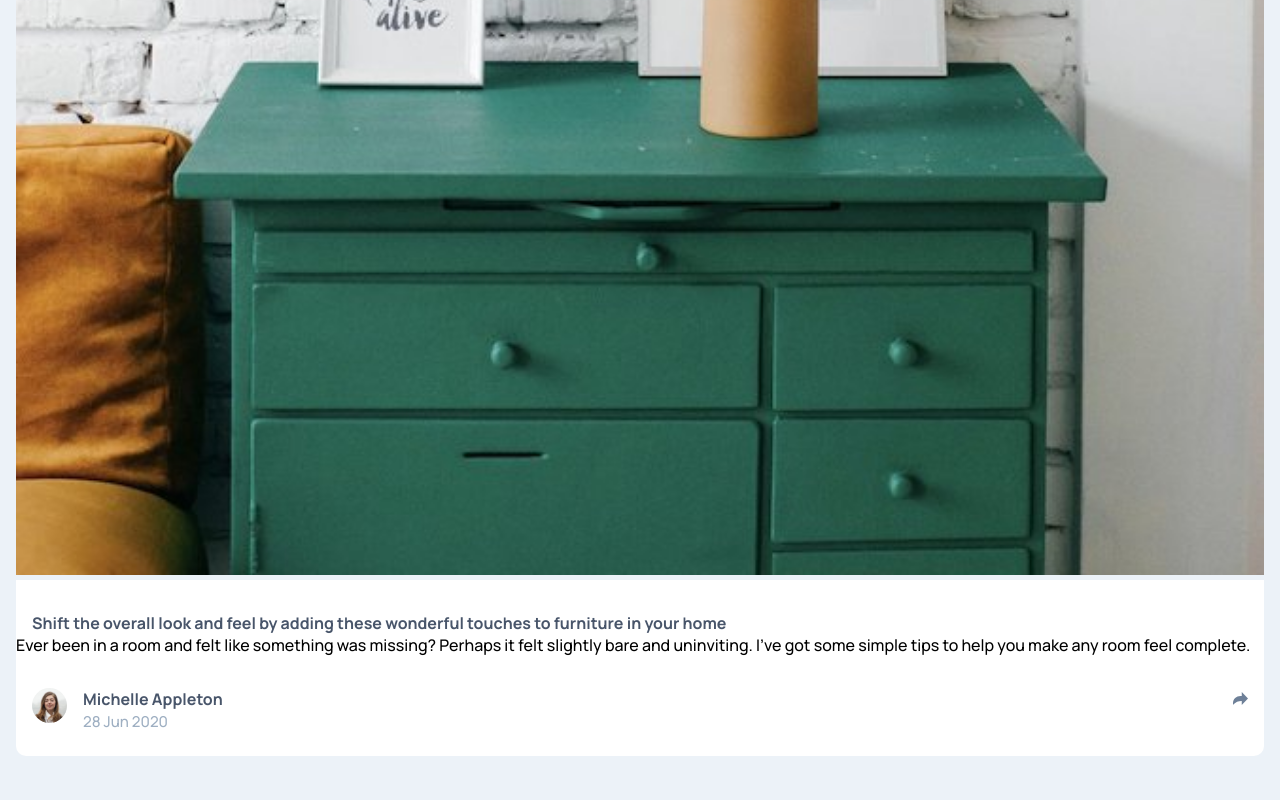
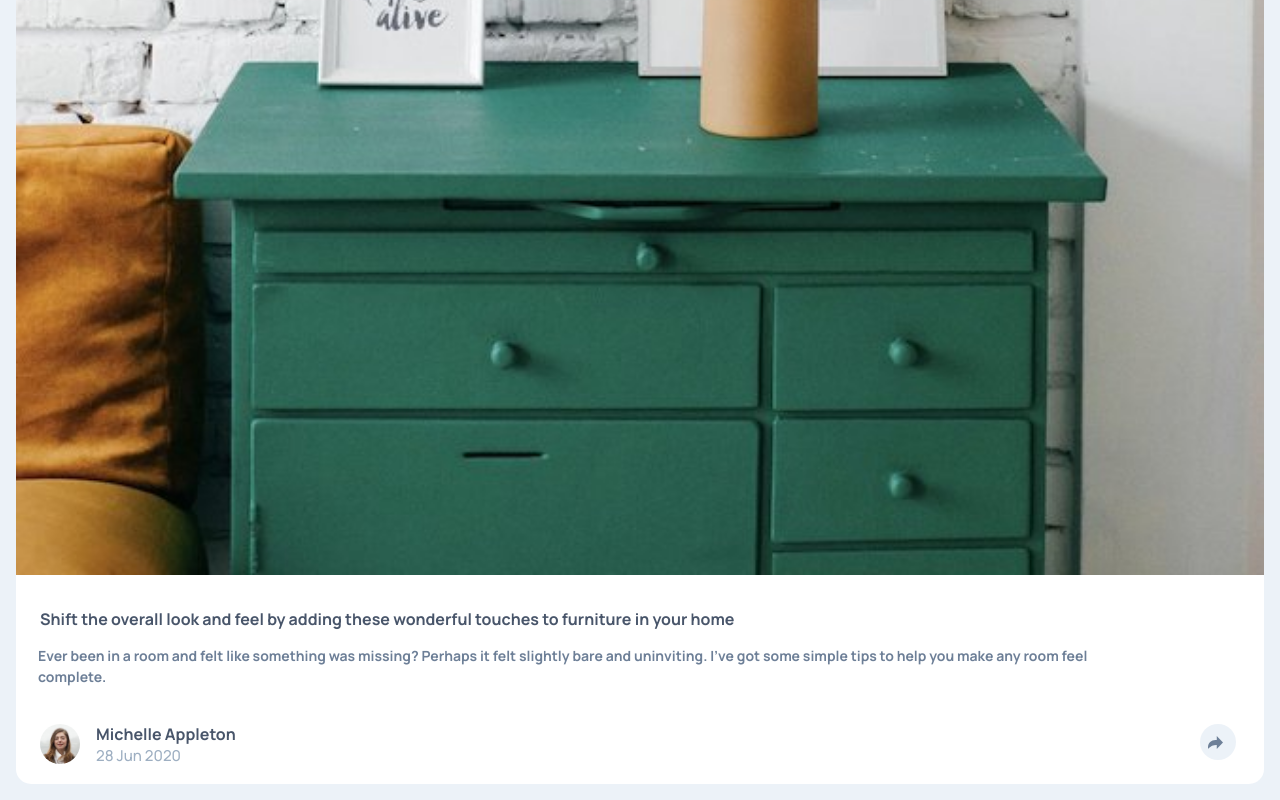
Before and after one commit to Theophilus43/Article-preview-component, a plain HTML site: page index.html in a window 1280 px wide. Shown: the part 439-1239 px from the top of the page. Before the commit the page ends 1211 px from the top, so only its background shows below. Drawn offline with Linux system fonts and the light colour scheme.

Commit message:
added more functionality to this project

```diff
--- a/css/styles.css
+++ b/css/styles.css
@@ -79,12 +79,7 @@ span{
     border-radius: 16px;
 }
 
-p{
-    color: var(--Desaturated-Dark-Blue);
-    padding: 1em 0 2em 1em;
-    font-size: 14px;
-    line-height: 1.4em;
-}
+
 
 @media (min-width: 500px) {
     .flex{
@@ -109,15 +104,20 @@ p{
 
 body{
     background-color: var(--Light-Grayish-Blue);
+    display: block;
 }
 
 .container {
     margin: 1em;
     font-family: 'Manrope', sans-serif;
+
 }
 
 .big-image {
+    display: block;
     width: 100%;
+    border-top-left-radius: 15px;
+    border-top-right-radius: 15px;
 }
 
 .move {
@@ -130,31 +130,30 @@ body{
 }
 
 
-
-
-
 .michelle {
-    width: 35px;
-    height: 35px;
+    width: 40px;
+    height: 40px;
     border-radius: 50px;
 }
 
-.features{
+.features {
+    padding-left: 0.5em;
+    border-bottom-left-radius: 15px;
+    border-bottom-right-radius: 15px;
     background-color: white;
-    border-bottom-left-radius: 10px;
-    border-bottom-right-radius: 10px;
 }
 
 .info{
    display: flex;
    justify-content: space-between;
-   margin: 2em 1em 0 1em;
-   padding-bottom: 1.5em;
+   margin: 1em 1em 0 1em;
+
 }
 
 .float {
     float: right;
-    margin-left: 1em
+    margin-left: 1em;
+    line-height: 1.3em;
 }
 
 h4{
@@ -164,8 +163,20 @@ h4{
 h3{
     color: var(--Very-Dark-Grayish-Blue);
     font-size: 16px;
-    font-weight: 700;
+    font-weight: bold;
     padding: 2em 0 0 1em;
+    width: 90%;
+    line-height: 1.5em;
+}
+
+p{
+    color: var(--Desaturated-Dark-Blue);
+    padding: 1em 0 1.5em 1em;
+    font-weight: 550;
+    font-size: 14px;
+    line-height: 1.4em;
+    width: 90%;
+    line-height: 1.5em;
 }
 
 span {
@@ -174,15 +185,20 @@ span {
     font-weight: normal;
 }
 
-.top-section{
-    background-color: red;
+.js-top-section{
+    background-color: var(--Very-Dark-Grayish-Blue);
     display: flex;
-    margin: 0;
-    padding: 0
 }
+
+
 
 .good {
     display: flex;
+}
+
+.contain{
+    width: 60px;
+    height: 60px;
 }
 
 .icons {
@@ -194,24 +210,16 @@ span {
 }
 
 .js-icon {
-    width:50px;
-    height: 50px;
-    margin: 1em;
+    padding-left: 3px
 }
 
-.return {
-    background-color: green;
-    border-radius: 100%;
-    margin: 1em 0;
-    width: 30px;
-    height: 30px;
-    position: absolute;
-    right: 2em;
-}
 
-.class-button {
-    width: 35px;
-    height: 35px;
+.share-button {
+    width: 60%;
+    height: 60%;
+    margin: 0 Auto;
     border: none;
-    border-radius: 50px;
+    border-radius: 20px;
+    padding: 0.5em;
+    background-color: var(--Light-Grayish-Blue);
 ;}
--- a/index.html
+++ b/index.html
@@ -22,11 +22,11 @@
 <body>
   <div class="container">
     <img class="big-image" src="images/drawers.jpg" alt="">
-
     <div class="features">
 
             <h3>Shift the overall look and feel by adding these wonderful
-        touches to furniture in your home</h3>
+              touches to furniture in your home
+            </h3>
 
             <p>Ever been in a room and felt like something was missing? Perhaps
             it felt slightly bare and uninviting. I’ve got some simple tips
@@ -35,16 +35,13 @@
             <div class="info">
               <div class="cancel">
                 <img class="michelle" src="images/avatar-michelle.jpg" alt="">
-
                 <div class="float">
                   <h4>Michelle Appleton <br>
                     <span>28 Jun 2020</span></h4>
                 </div>
               </div>
-          <div class="js-top-section top-section"></div>
-
+              <div class="js-top-section"></div>
               <div class="contain">
-              <div>
                     <div class="share-button">
                       <img class="" onclick="topSection();" src="images/icon-share.svg" alt="">
                     </div>
@@ -52,6 +49,7 @@
             </div>
         </div>
 
+    </div>
 
   </div>
 </body>
--- a/index.js
+++ b/index.js
@@ -7,7 +7,7 @@ function topSection() {
     <img class="icons" src="images/icon-facebook.svg" alt"">
     <img class="icons" src="images/icon-twitter.svg" alt"">
     <img class="icons" src="images/icon-pinterest.svg" alt"">
-    <img class="icons" src="images/icon-share.svg" alt"">
+    <img class="icons con" src="images/icon-share.svg" alt"">
     `
 
     iconBar += html
@@ -15,7 +15,7 @@ function topSection() {
     document.querySelector('.js-top-section')
       .innerHTML = iconBar;
 
-    document.querySelector('.share-button')
+    document.querySelector('.contain')
       .innerHTML = '';
 
       document.querySelector('.cancel')
```
Lines whose indentation alone changed are shown as unchanged.
